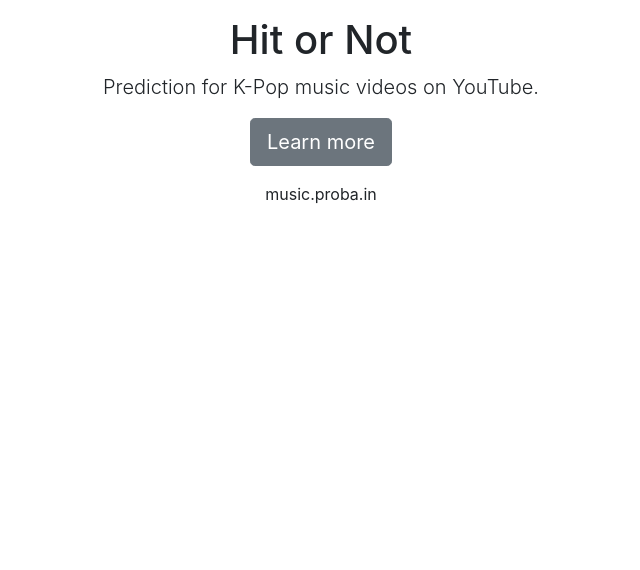
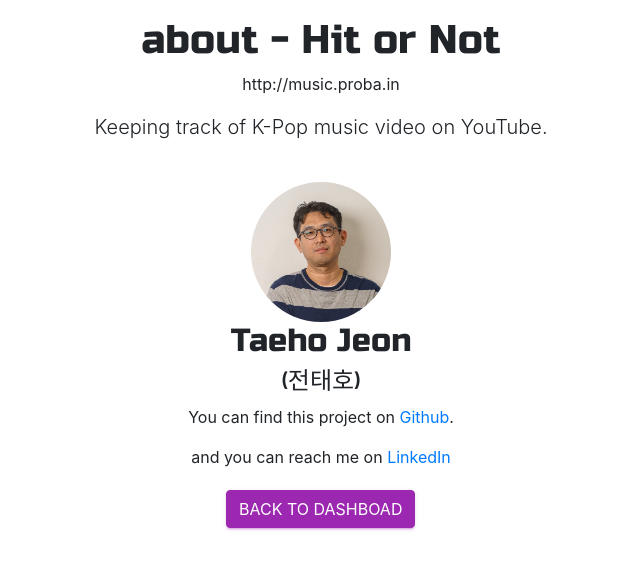
Before and after one commit to Teosoft7/hit_or_not, a Flask app: page /about in a window 1280 px wide. Shown: the top 570 px of the page, without its empty margins (319-959 px from the left). Run offline with Flask 2, Linux system fonts and the light colour scheme; some libraries are stand-ins or nearby versions.

Commit message:
add about page to menu

```diff
--- a/web_app/templates/about.html
+++ b/web_app/templates/about.html
@@ -1,25 +1,38 @@
 <!DOCTYPE html>
 <html>
     <head>
-        <title>About</title>
+        <title>Hit or Not - About</title>
+        <link href="/assets/css/material-dashboard.css?v=2.1.1" rel="stylesheet" />
         <link rel="stylesheet" href="css/styles.css">
-        <link href="https://fonts.googleapis.com/css?family=Nanum+Gothic|Open+Sans|Russo+One&display=swap" rel="stylesheet">
+        <link href="https://fonts.googleapis.com/css?family=Do+Hyeon|Nanum+Gothic|Open+Sans|Russo+One&display=swap" rel="stylesheet">
         <link rel="stylesheet" href="https://stackpath.bootstrapcdn.com/bootstrap/4.3.1/css/bootstrap.min.css" integrity="sha384-ggOyR0iXCbMQv3Xipma34MD+dH/1fQ784/j6cY/iJTQUOhcWr7x9JvoRxT2MZw1T" crossorigin="anonymous">
-        <link rel="canonical" href="https://getbootstrap.com/docs/4.0/examples/cover/">
+
     </head>
     <body class="text-center">
         <div class="cover-container d-flex h-100 p-3 mx-auto flex-column">
             <main role="main" class="inner cover">
-                <h1 class="cover-heading">Hit or Not</h1>
-                <p class="lead">Prediction for K-Pop music videos on YouTube.</p>
-                <p class="lead">
-                <a href="#" class="btn btn-lg btn-secondary">Learn more</a>
-                </p>
+                <h1 class="cover-heading russo">about - Hit or Not</h1>
+                <p>http://music.proba.in</p>
+                <p class="lead">Keeping track of K-Pop music video on YouTube.</p>
+                <br>
+                <div class="col-lg-4 mx-auto">
+                    <img class="rounded-circle" src="/assets/img/Taeho.jpg" alt="Taeho" width="140" height="140">
+                    <br>
+                    <h2 class="russo">Taeho Jeon</h2>
+                    <h4 class="kr-dh">(전태호)</h4>
+                    <p> You can find this project on
+                        <a href="https://github.com/Teosoft7/hit_or_not.git">
+                        Github</a>.
+                    </p>
+                    <p> and you can reach me on
+                        <a href="https://www.linkedin.com/in/taeho-jeon-78418870/">LinkedIn</a>
+                    </p>
+                    <p><a class="btn btn-primary" href="{{url_for('index')}}" role="button">Back to dashboad</a></p>
+                </div><!-- /.col-lg-4 -->
             </main>
 
             <footer class="mastfoot mt-auto">
             <div class="inner">
-                <p>music.proba.in</p>
             </div>
             </footer>
         </div>
```
Also changed, not shown: web_app/templates/hot_trend.html (+7 -1 lines), web_app/templates/index.html (+7 -1 lines), web_app/templates/most_watched.html (+7 -1 lines), web_app/templates/new_released.html (+7 -1 lines), web_app/static/assets/img/Taeho.jpg (added), 1 other file.
